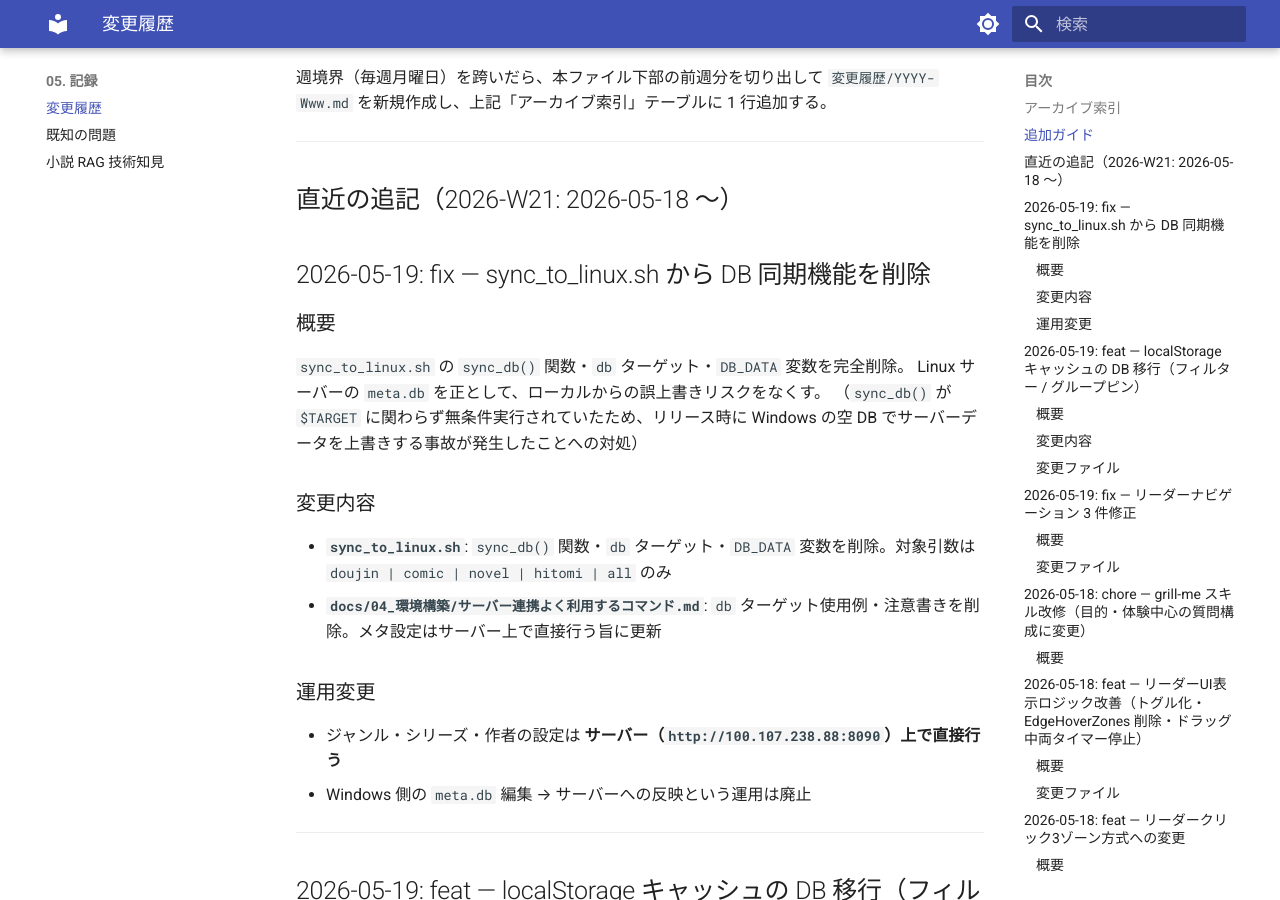
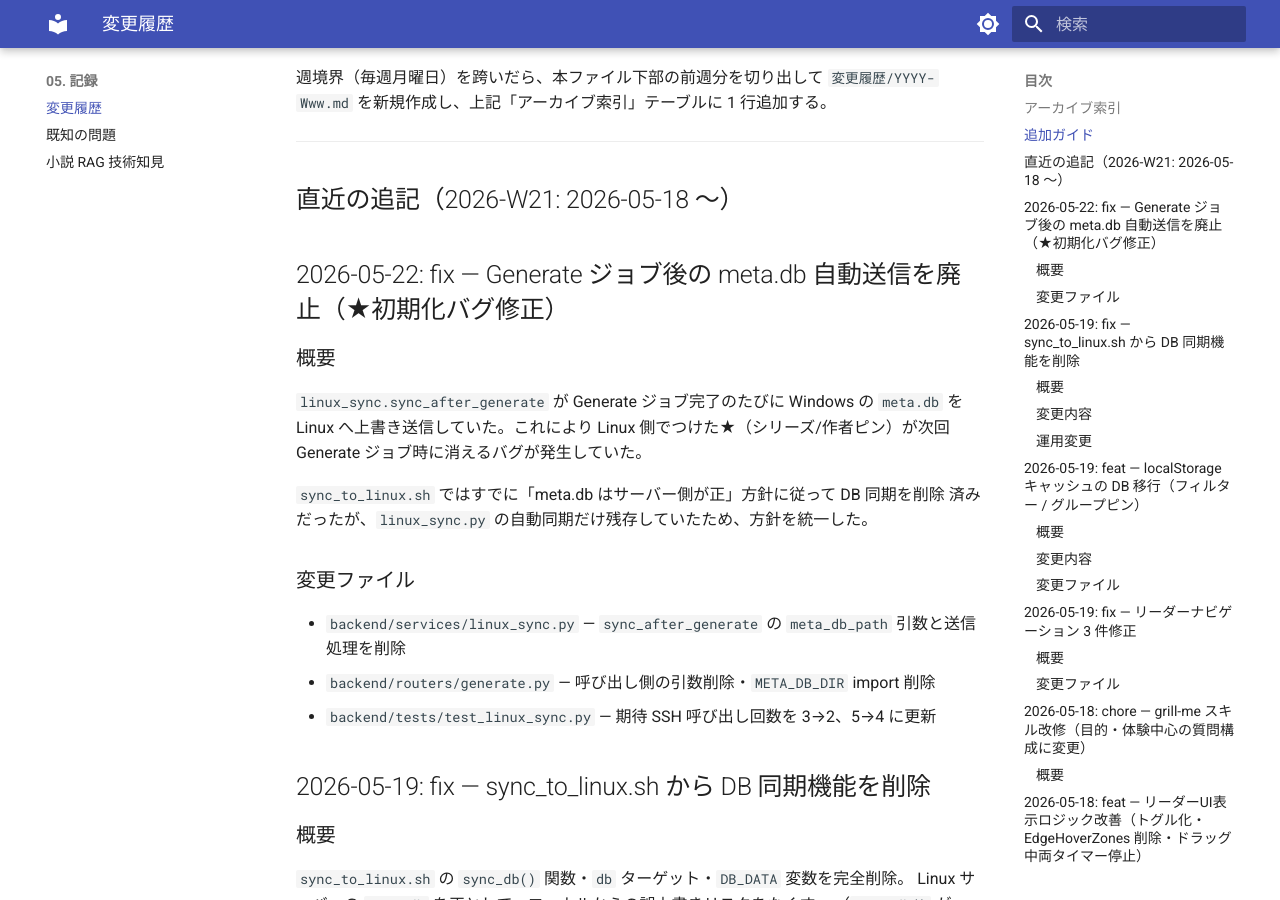
Before and after one commit to kkmmyr/Pic2PDF_Viewer, an MkDocs documentation site: the page built from docs/05_記録/変更履歴.md, in a window 1280 px wide and 900 px high, scrolled down 1156 px. Built offline with MkDocs 1.6.1 and Material for MkDocs 9.7.7, drawn with Linux system fonts in a browser that asks for light colours.

Commit message:
fix(sync): Generate後のmeta.db自動送信を廃止して★初期化バグを修正
sync_after_generate がGenerateジョブ完了のたびにWindowsのmeta.dbを
Linuxへ上書き送信していたため、Linux側でつけた★（シリーズ/作者ピン）が
次回Generateジョブ時にリセットされていた。

sync_to_linux.sh ではすでに「meta.dbはサーバー側が正」方針でDB同期を
削除済みだったが、linux_sync.pyの自動同期だけ漏れていたため方針を統一。

- linux_sync.sync_after_generate から meta_db_path 引数・送信処理を削除
- generate.py の呼び出し側引数と META_DB_DIR import を削除
- テストの期待SSH呼び出し回数を 3→2回、5→4回に更新

Co-Authored-By: Claude Sonnet 4.6 <noreply@anthropic.com>

```diff
--- a/docs/05_記録/変更履歴.md
+++ b/docs/05_記録/変更履歴.md
@@ -28,6 +28,21 @@
 ---
 
 ## 直近の追記（2026-W21: 2026-05-18 〜）
+
+## 2026-05-22: fix — Generate ジョブ後の meta.db 自動送信を廃止（★初期化バグ修正）
+
+### 概要
+`linux_sync.sync_after_generate` が Generate ジョブ完了のたびに Windows の `meta.db` を
+Linux へ上書き送信していた。これにより Linux 側でつけた★（シリーズ/作者ピン）が次回
+Generate ジョブ時に消えるバグが発生していた。
+
+`sync_to_linux.sh` ではすでに「meta.db はサーバー側が正」方針に従って DB 同期を削除
+済みだったが、`linux_sync.py` の自動同期だけ残存していたため、方針を統一した。
+
+### 変更ファイル
+- `backend/services/linux_sync.py` — `sync_after_generate` の `meta_db_path` 引数と送信処理を削除
+- `backend/routers/generate.py` — 呼び出し側の引数削除・`META_DB_DIR` import 削除
+- `backend/tests/test_linux_sync.py` — 期待 SSH 呼び出し回数を 3→2、5→4 に更新
 
 ## 2026-05-19: fix — sync_to_linux.sh から DB 同期機能を削除
 
```
Also changed, not shown: 3 other files.
